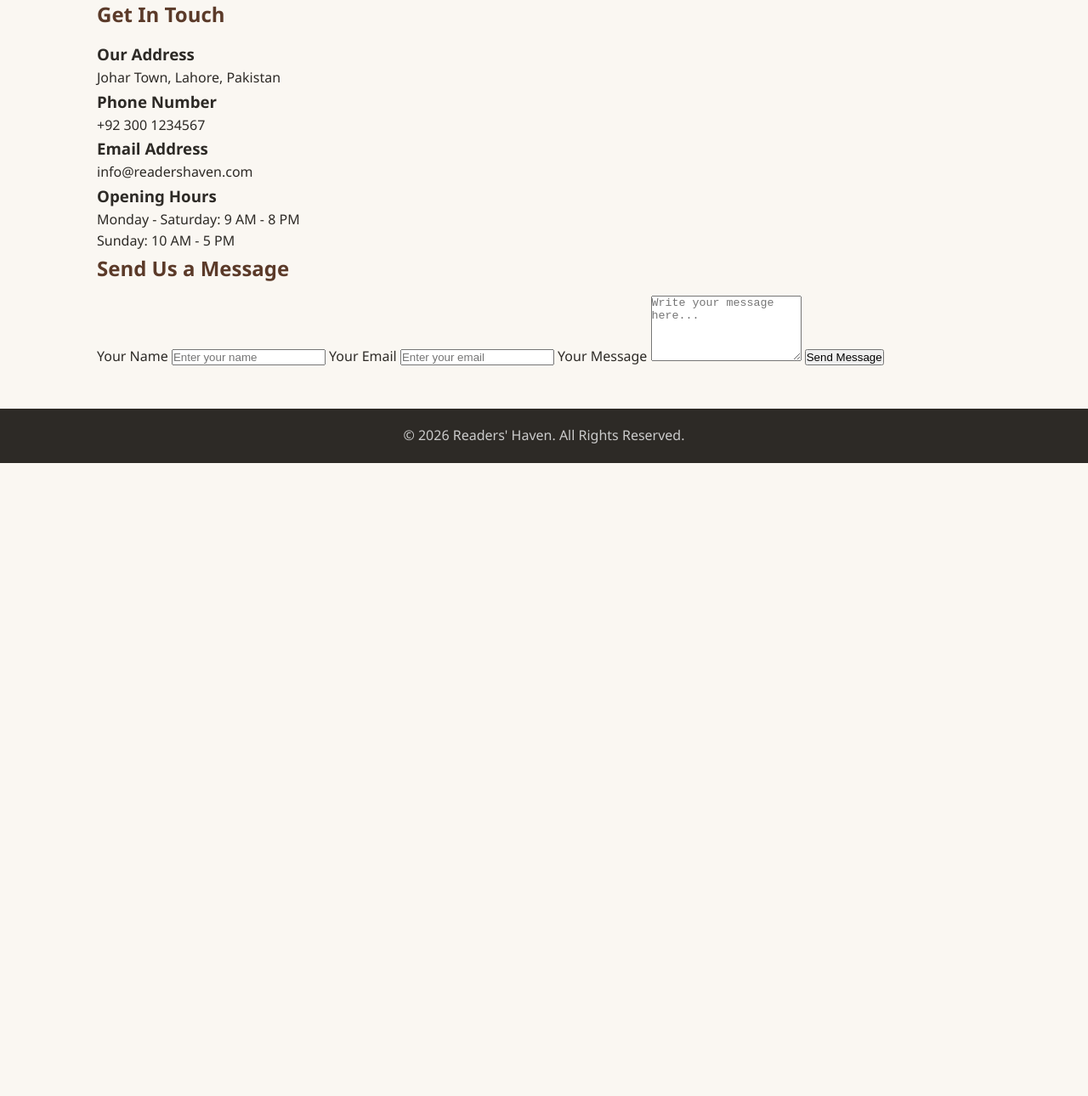
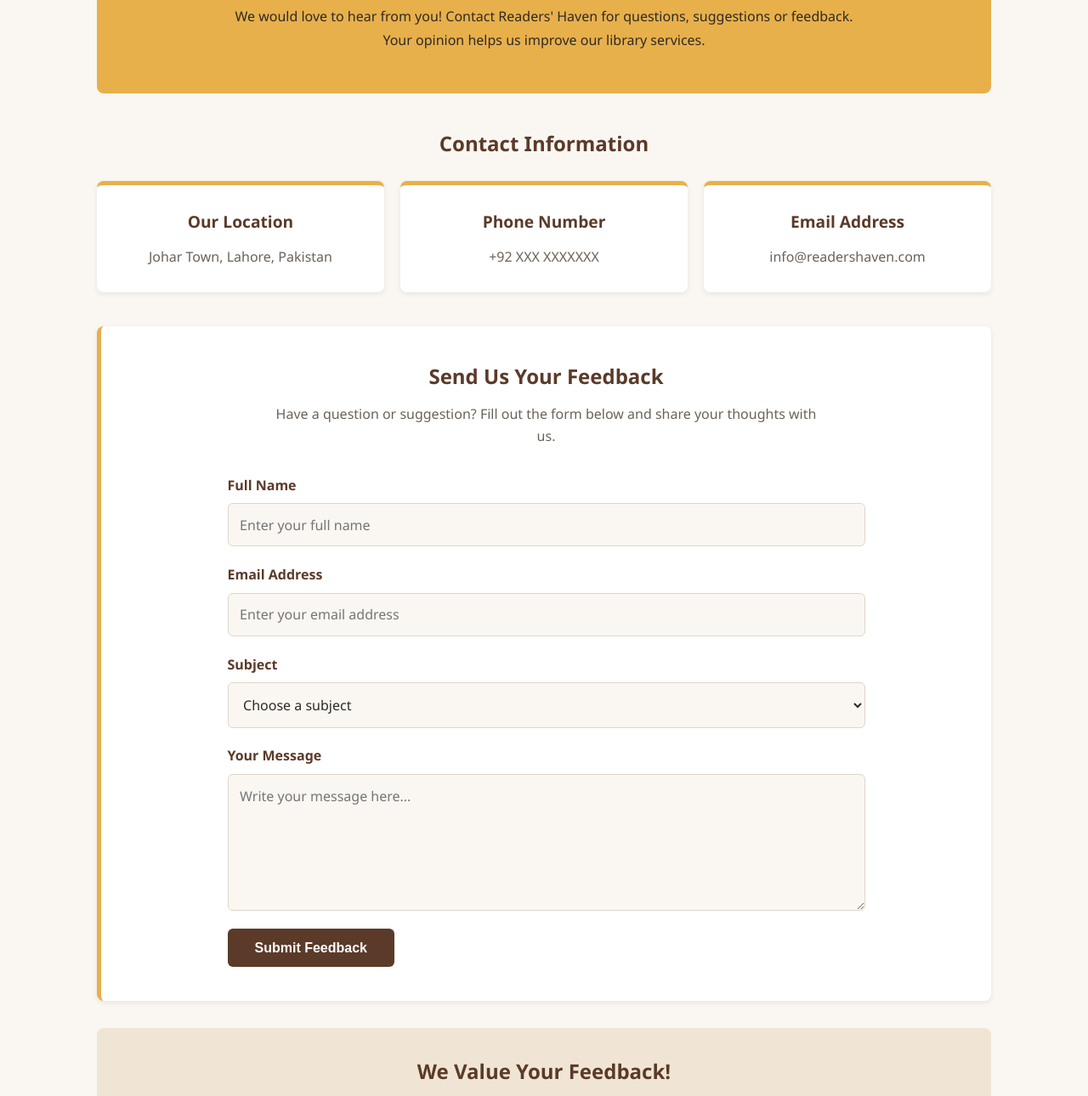
Before and after one commit to Saitama-a/Readers-Haven-Public-Library, a website: page src/contact.html in a window 1280 px wide. Shown: the part 213-1503 px from the top of the page at 85% size. Before the commit the page ends 800 px from the top, so only its background shows below. Drawn offline with Linux system fonts and the light colour scheme.

Commit message:
added contact page

```diff
--- a/src/contact.html
+++ b/src/contact.html
@@ -1,91 +1,155 @@
 
 <!DOCTYPE html>
 <html lang="en">
+
 <head>
     <meta charset="UTF-8">
     <meta name="viewport" content="width=device-width, initial-scale=1.0">
-    <title>Contact Us | Readers' Haven</title>
+    <title>Contact & Feedback | Readers' Haven</title>
+
     <link rel="stylesheet" href="../styles/style.css">
 </head>
+
 <body>
 
-    <header class="contact-header">
+    <header>
         <h1>Readers' Haven</h1>
-        <p>Your Gateway to Knowledge</p>
 
         <nav>
             <a href="index.html">Home</a>
             <a href="collections.html">Collections</a>
             <a href="membership.html">Membership</a>
-            <a href="services.html">Services</a>
-            <a href="contact.html">Contact</a>
+            <a href="services.html">Digital Services</a>
+            <a href="contact.html" class="active">Contact</a>
         </nav>
     </header>
 
-    <main class="contact-container">
+    <main>
 
-        <section class="contact-intro">
-            <h2>Contact Us</h2>
+        <!-- Contact Hero Section -->
+        <section class="contact-hero">
+            <h2>Get In Touch With Us</h2>
+
             <p>
-                Have a question or suggestion?
-                We would love to hear from you.
-                Get in touch with Readers' Haven.
+                We would love to hear from you!
+                Contact Readers' Haven for questions,
+                suggestions or feedback. Your opinion
+                helps us improve our library services.
             </p>
         </section>
 
-        <section class="contact-content">
+        <!-- Contact Information -->
+        <section class="contact-information">
 
-            <div class="contact-details">
-                <h2>Get In Touch</h2>
+            <h2>Contact Information</h2>
 
-                <div class="contact-item">
-                    <h3>Our Address</h3>
+            <div class="contact-grid">
+
+                <div class="contact-card">
+                    <h3>Our Location</h3>
                     <p>Johar Town, Lahore, Pakistan</p>
                 </div>
 
-                <div class="contact-item">
+                <div class="contact-card">
                     <h3>Phone Number</h3>
-                    <p>+92 300 1234567</p>
+                    <p>+92 XXX XXXXXXX</p>
                 </div>
 
-                <div class="contact-item">
+                <div class="contact-card">
                     <h3>Email Address</h3>
                     <p>info@readershaven.com</p>
                 </div>
 
-                <div class="contact-item">
-                    <h3>Opening Hours</h3>
-                    <p>Monday - Saturday: 9 AM - 8 PM</p>
-                    <p>Sunday: 10 AM - 5 PM</p>
-                </div>
             </div>
 
-            <div class="contact-form">
-                <h2>Send Us a Message</h2>
+        </section>
 
-                <form>
-                    <label for="name">Your Name</label>
-                    <input type="text" id="name"
-                           name="name" placeholder="Enter your name" required>
+        <!-- Feedback Form -->
+        <section class="feedback-section">
 
-                    <label for="email">Your Email</label>
-                    <input type="email" id="email"
-                           name="email" placeholder="Enter your email" required>
+            <div class="feedback-heading">
+                <h2>Send Us Your Feedback</h2>
 
+                <p>
+                    Have a question or suggestion?
+                    Fill out the form below and share
+                    your thoughts with us.
+                </p>
+            </div>
+
+            <form class="feedback-form">
+
+                <div class="form-group">
+                    <label for="fullname">Full Name</label>
+
+                    <input
+                        type="text"
+                        id="fullname"
+                        name="fullname"
+                        placeholder="Enter your full name"
+                        required>
+                </div>
+
+                <div class="form-group">
+                    <label for="email">Email Address</label>
+
+                    <input
+                        type="email"
+                        id="email"
+                        name="email"
+                        placeholder="Enter your email address"
+                        required>
+                </div>
+
+                <div class="form-group">
+                    <label for="subject">Subject</label>
+
+                    <select id="subject" name="subject" required>
+                        <option value="">Choose a subject</option>
+                        <option value="general">General Inquiry</option>
+                        <option value="membership">Membership</option>
+                        <option value="books">Book Collection</option>
+                        <option value="complaint">Complaint</option>
+                        <option value="suggestion">Suggestion</option>
+                    </select>
+                </div>
+
+                <div class="form-group">
                     <label for="message">Your Message</label>
-                    <textarea id="message" name="message"
-                              rows="5" placeholder="Write your message here..."
-                              required></textarea>
 
-                    <button type="submit">Send Message</button>
-                </form>
-            </div>
+                    <textarea
+                        id="message"
+                        name="message"
+                        rows="6"
+                        placeholder="Write your message here..."
+                        required></textarea>
+                </div>
+
+                <button type="submit" class="feedback-button">
+                    Submit Feedback
+                </button>
+
+            </form>
+
+        </section>
+
+        <!-- Additional Information -->
+        <section class="contact-message">
+
+            <h2>We Value Your Feedback!</h2>
+
+            <p>
+                At Readers' Haven, we believe every reader
+                matters. Your suggestions and feedback help
+                us create a better reading experience.
+                Thank you for being part of our community!
+            </p>
 
         </section>
 
     </main>
 
-    <footer class="contact-footer">
+    <footer>
         <p>&copy; 2026 Readers' Haven. All Rights Reserved.</p>
     </footer>
 
--- a/styles/style.css
+++ b/styles/style.css
@@ -387,8 +387,9 @@ td:first-child { font-weight: 600; color: #5b3a29; }
   th, td { padding: 0.5rem; font-size: 0.9rem; }
   .membership-how li { padding-left: 2.7rem; }
 }
-,
+
 /* ===== CONTACT & FEEDBACK PAGE ===== */
+
 .contact-hero {
     background: #e8b04b;
     padding: 3rem 2rem;
@@ -531,7 +532,181 @@ td:first-child { font-weight: 600; color: #5b3a29; }
         color: #6b6259;
     }
 
-/* Contact Page Responsive Design */
+
+/* =====================================
+   CONTACT & FEEDBACK PAGE
+===================================== */
+
+/* Hero Section */
+
+.contact-hero {
+    background: #e8b04b;
+    padding: 3rem 2rem;
+    text-align: center;
+    border-radius: 8px;
+}
+
+    .contact-hero h2 {
+        color: #2d2a26;
+        font-size: 2rem;
+        margin-bottom: 1rem;
+    }
+
+    .contact-hero p {
+        max-width: 750px;
+        margin: 0 auto;
+        color: #2d2a26;
+        line-height: 1.8;
+    }
+
+/* Contact Information */
+
+.contact-information {
+    margin-top: 2.5rem;
+}
+
+    .contact-information > h2 {
+        text-align: center;
+        margin-bottom: 1.5rem;
+    }
+
+.contact-grid {
+    display: grid;
+    grid-template-columns: repeat(3, 1fr);
+    gap: 1.2rem;
+}
+
+.contact-card {
+    background: #fff;
+    padding: 1.8rem 1.2rem;
+    border-radius: 8px;
+    border-top: 5px solid #e8b04b;
+    text-align: center;
+    box-shadow: 0 2px 6px rgba(0, 0, 0, 0.08);
+    transition: transform 0.2s ease;
+}
+
+    .contact-card:hover {
+        transform: translateY(-4px);
+    }
+
+    .contact-card h3 {
+        color: #5b3a29;
+        margin-bottom: 0.8rem;
+        font-size: 1.2rem;
+    }
+
+    .contact-card p {
+        color: #6b6259;
+        overflow-wrap: anywhere;
+    }
+
+/* Feedback Form Section */
+
+.feedback-section {
+    background: #fff;
+    padding: 2.5rem;
+    border-radius: 8px;
+    margin-top: 2.5rem;
+    border-left: 5px solid #e8b04b;
+    box-shadow: 0 2px 6px rgba(0, 0, 0, 0.08);
+}
+
+.feedback-heading {
+    text-align: center;
+    margin-bottom: 2rem;
+}
+
+    .feedback-heading p {
+        color: #6b6259;
+        max-width: 650px;
+        margin: 0 auto;
+    }
+
+/* Form Layout */
+
+.feedback-form {
+    max-width: 750px;
+    margin: 0 auto;
+}
+
+.form-group {
+    display: flex;
+    flex-direction: column;
+    margin-bottom: 1.3rem;
+}
+
+    .form-group label {
+        color: #5b3a29;
+        font-weight: 600;
+        margin-bottom: 0.5rem;
+    }
+
+    .form-group input,
+    .form-group select,
+    .form-group textarea {
+        width: 100%;
+        padding: 0.85rem;
+        border: 1px solid #e0d6c8;
+        border-radius: 6px;
+        background: #faf7f2;
+        color: #2d2a26;
+        font-family: "Segoe UI", Arial, sans-serif;
+        font-size: 1rem;
+    }
+
+        .form-group input:focus,
+        .form-group select:focus,
+        .form-group textarea:focus {
+            outline: none;
+            border-color: #e8b04b;
+            box-shadow: 0 0 5px rgba(232, 176, 75, 0.4);
+        }
+
+    .form-group textarea {
+        resize: vertical;
+    }
+
+/* Submit Button */
+
+.feedback-button {
+    background: #5b3a29;
+    color: #fff;
+    padding: 0.85rem 2rem;
+    border: none;
+    border-radius: 6px;
+    font-size: 1rem;
+    font-weight: 600;
+    cursor: pointer;
+    transition: background 0.2s ease;
+}
+
+    .feedback-button:hover {
+        background: #7a5139;
+    }
+
+/* Final Message Section */
+
+.contact-message {
+    background: #f0e5d5;
+    padding: 2rem;
+    border-radius: 8px;
+    text-align: center;
+    margin-top: 2rem;
+}
+
+    .contact-message h2 {
+        color: #5b3a29;
+    }
+
+    .contact-message p {
+        max-width: 750px;
+        margin: 0 auto;
+        color: #6b6259;
+        line-height: 1.8;
+    }
+
+/* Responsive Design */
 
 @media (max-width: 768px) {
 
@@ -547,11 +722,32 @@ td:first-child { font-weight: 600; color: #5b3a29; }
         grid-template-columns: 1fr;
     }
 
-    .contact-form-section {
+    .feedback-section {
         padding: 1.5rem 1rem;
     }
 
-    .contact-extra {
+    .contact-message {
         padding: 1.5rem 1rem;
     }
+
+    .feedback-button {
+        width: 100%;
+    }
 }
+
+@media (max-width: 480px) {
+
+    .contact-card {
+        padding: 1.3rem 1rem;
+    }
+
+    .feedback-heading h2 {
+        font-size: 1.4rem;
+    }
+
+    .form-group input,
+    .form-group select,
+    .form-group textarea {
+        font-size: 0.95rem;
+    }
+}
```
